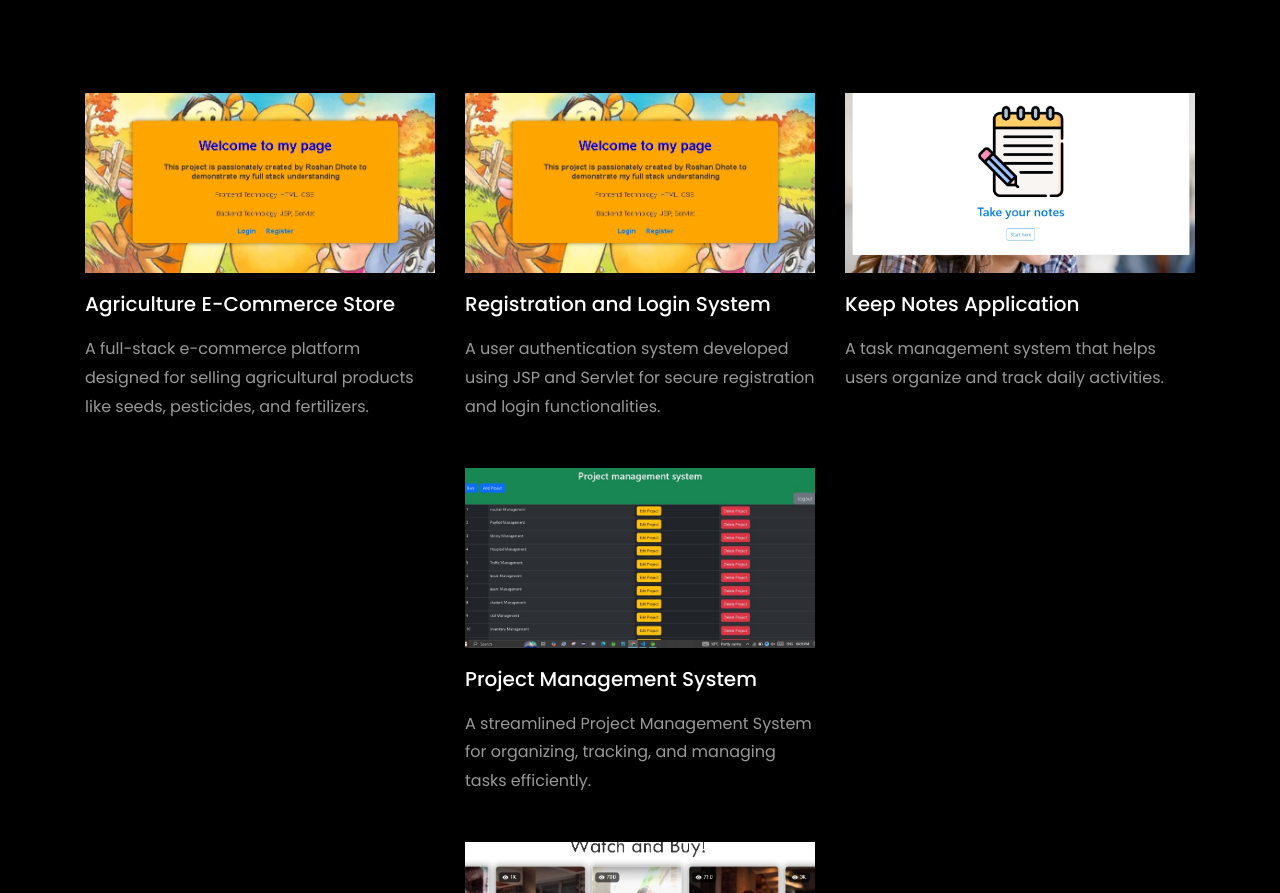
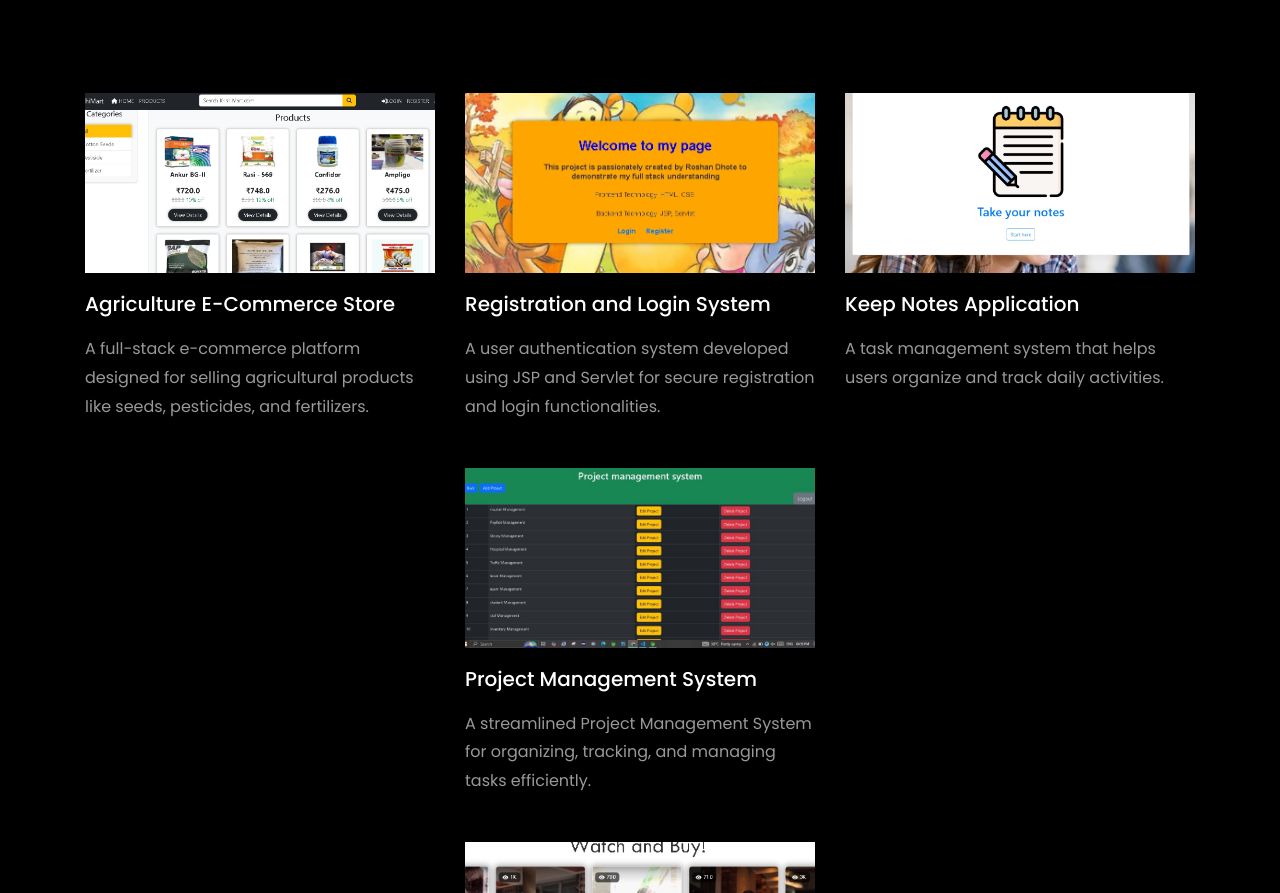
Before and after one commit to RoshansGit77/portfolio, a plain HTML site: page index.html in a window 1280 px wide. Shown: the part 4166-5059 px from the top of the page. Drawn offline with Linux system fonts and the light colour scheme; files whose address does not match are found by name.

Commit message:
Update index.html

```diff
--- a/index.html
+++ b/index.html
@@ -443,7 +443,7 @@
         <div class="blog-entry justify-content-end">
           <a href="https://github.com/RoshansGit77/ShopEase.git"
              class="block-20 zoom-effect"
-             style="background-image: url('images/proj_4.jpg');">
+             style="background-image: url('images/krishimart.png');">
           </a>
           <div class="text mt-3 float-right d-block">
             <h3 class="heading">
```
